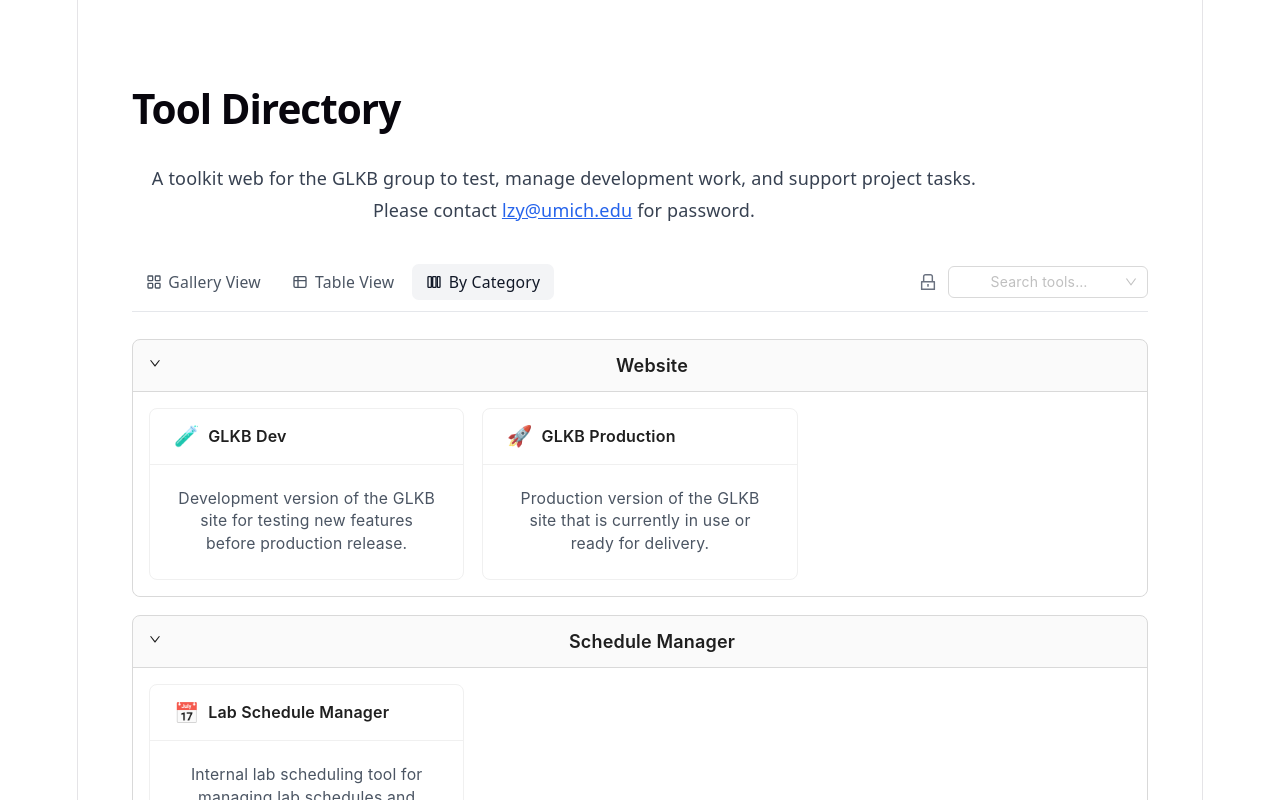
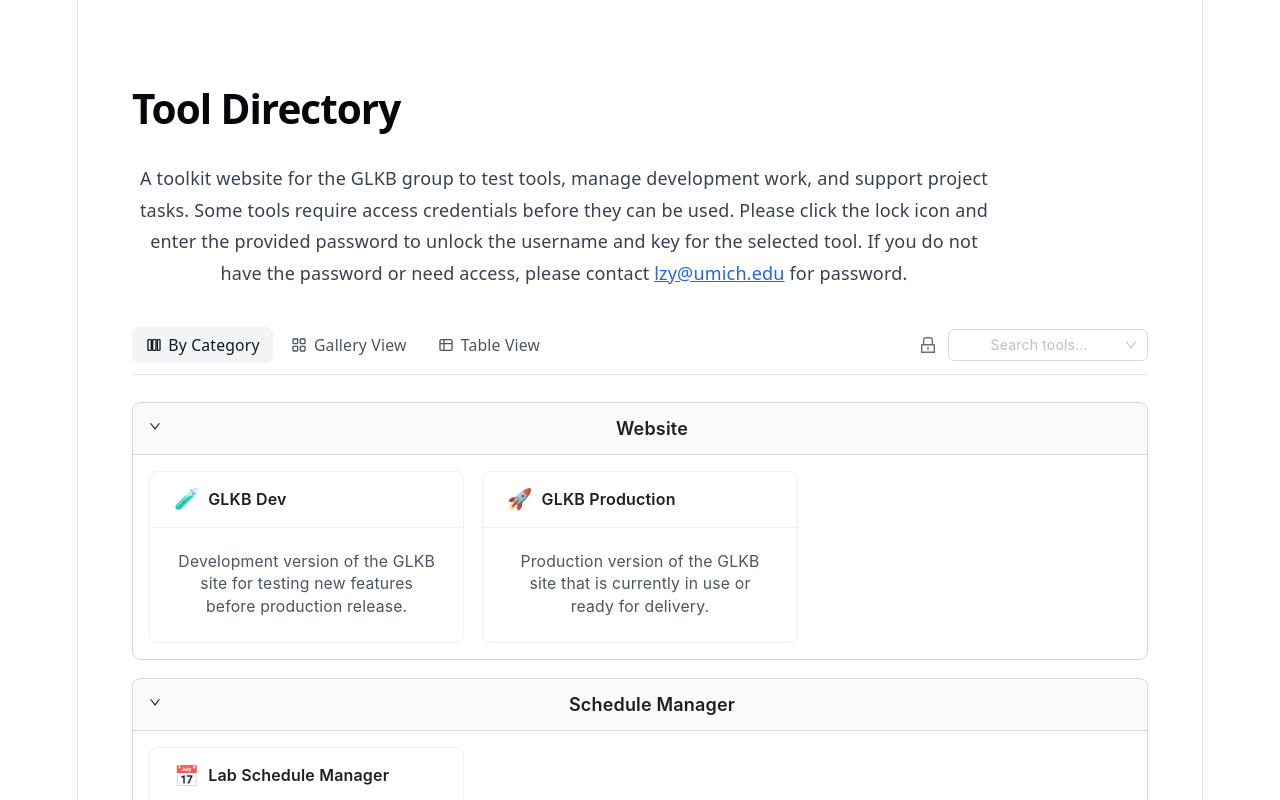
Before and after one commit to antiskillbranch117/toolPage, a React (Vite) app: page / in a window 1280 px wide. Shown: the top 800 px of the page. Built offline with nearby package versions, Linux system fonts and the light colour scheme.

Commit message:
fix the lock and add more descriptiom

```diff
--- a/src/components/MainPage.jsx
+++ b/src/components/MainPage.jsx
@@ -72,8 +72,11 @@
         </h1>
 
         <p className="mt-4 text-gray-700 leading-7 max-w-3xl">
-          A toolkit web for the GLKB group to test, manage development work, and support project tasks. Please contact{" "}
-          <a
+A toolkit website for the GLKB group to test tools, manage development work, and support project tasks.
+
+Some tools require access credentials before they can be used. Please click the lock icon and enter the provided password to unlock the username and key for the selected tool.
+
+If you do not have the password or need access, please contact          <a
             href="mailto:lzy@umich.edu"
             className="font-medium text-blue-600 underline hover:text-blue-800"
           >
@@ -86,6 +89,13 @@
         {/* View tabs + toolbar */}
         <div className="mt-8 flex items-center justify-between border-b border-gray-200 pb-2">
           <div className="flex items-center gap-1 text-sm">
+            <button
+              onClick={() => setActiveView("category")}
+              className={`flex items-center gap-1.5 px-3 py-1.5 rounded-md font-medium ${activeView === "category" ? "bg-gray-100 text-gray-900" : "text-gray-600 hover:bg-gray-100"}`}
+            >
+              <BoardIcon />
+              <span>By Category</span>
+            </button>
             <button
               onClick={() => setActiveView("gallery")}
               className={`flex items-center gap-1.5 px-3 py-1.5 rounded-md font-medium ${activeView === "gallery" ? "bg-gray-100 text-gray-900" : "text-gray-600 hover:bg-gray-100"}`}
@@ -100,22 +110,15 @@
               <TableIcon />
               <span>Table View</span>
             </button>
-            <button
-              onClick={() => setActiveView("category")}
-              className={`flex items-center gap-1.5 px-3 py-1.5 rounded-md font-medium ${activeView === "category" ? "bg-gray-100 text-gray-900" : "text-gray-600 hover:bg-gray-100"}`}
-            >
-              <BoardIcon />
-              <span>By Category</span>
-            </button>
           </div>
 
           <div className="flex items-center gap-1 text-gray-500">
             {/* <ToolbarIcon><FilterIcon /></ToolbarIcon> */}
             {/* <ToolbarIcon><SortIcon active /></ToolbarIcon> */}
             <Tooltip title="Input the password to unlock the username and key of the tools">
-              <ToolbarIcon onClick={() => setPasswordModalOpen(true)}>
+              <button onClick={() => setPasswordModalOpen(true)} className="p-1.5 rounded-md text-gray-500">
                 <LockOutlined />
-              </ToolbarIcon>
+              </button>
             </Tooltip>
             <Select
               showSearch
@@ -164,13 +167,6 @@
 
 /* ---------- Small icon helpers (inline SVG, no external deps) ---------- */
 
-function ToolbarIcon({ children, onClick, ...rest }) {
-  return (
-    <button onClick={onClick} className="p-1.5 rounded-md hover:bg-gray-100 text-gray-500" {...rest}>
-      {children}
-    </button>
-  );
-}
 
 function GridIcon() {
   return (
```
